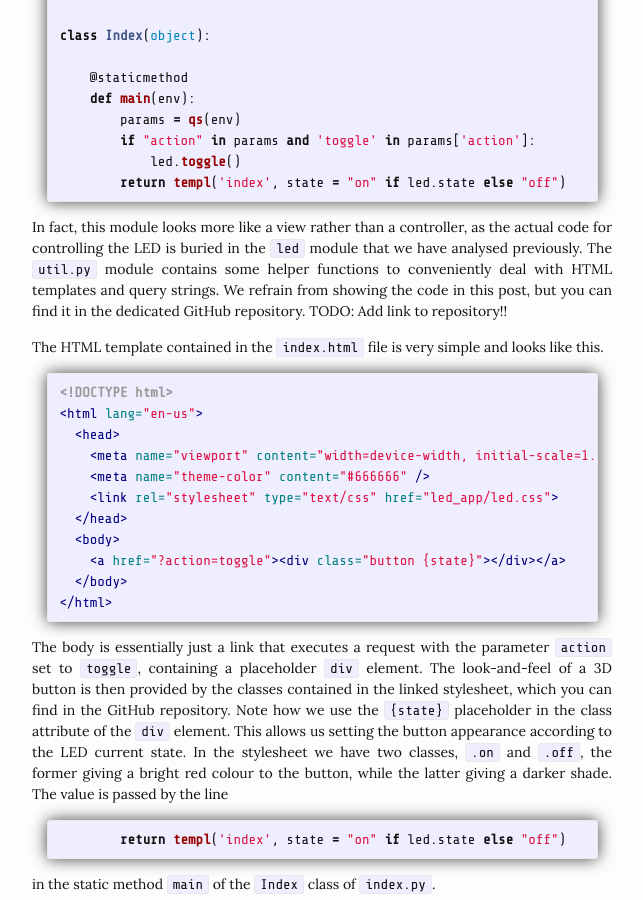
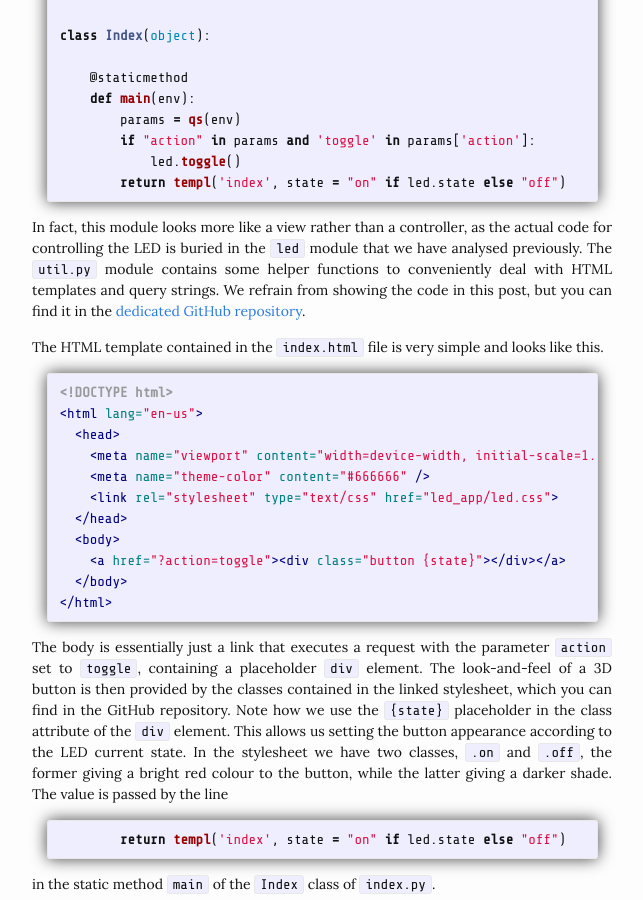
Before and after one commit to P403n1x87/thehubofheliopolis, a Jekyll site: the page built from _posts/2017-07-31-intro-to-iot.markdown, in a window 1280 px wide and 900 px high, scrolled down 9253 px. Shown: the whole window, without its empty margins (318-961 px from the left). Built offline with Jekyll 4.4.1, drawn with Linux system fonts in a browser that asks for light colours; formulas are drawn with MathJax 3.

Commit message:
Fix TODO from last post

```diff
--- a/_posts/2017-07-31-intro-to-iot.markdown
+++ b/_posts/2017-07-31-intro-to-iot.markdown
@@ -280,7 +280,7 @@ class Index(object):
         return templ('index', state = "on" if led.state else "off")
 {% endhighlight %}
 
-In fact, this module looks more like a view rather than a controller, as the actual code for controlling the LED is buried in the `led` module that we have analysed previously. The `util.py` module contains some helper functions to conveniently deal with HTML templates and query strings. We refrain from showing the code in this post, but you can find it in the dedicated GitHub repository. TODO: Add link to repository!!
+In fact, this module looks more like a view rather than a controller, as the actual code for controlling the LED is buried in the `led` module that we have analysed previously. The `util.py` module contains some helper functions to conveniently deal with HTML templates and query strings. We refrain from showing the code in this post, but you can find it in the [dedicated GitHub repository](https://github.com/P403n1x87/led_app).
 
 The HTML template contained in the `index.html` file is very simple and looks like this.
 
```
Also changed, not shown: 1 other file.
